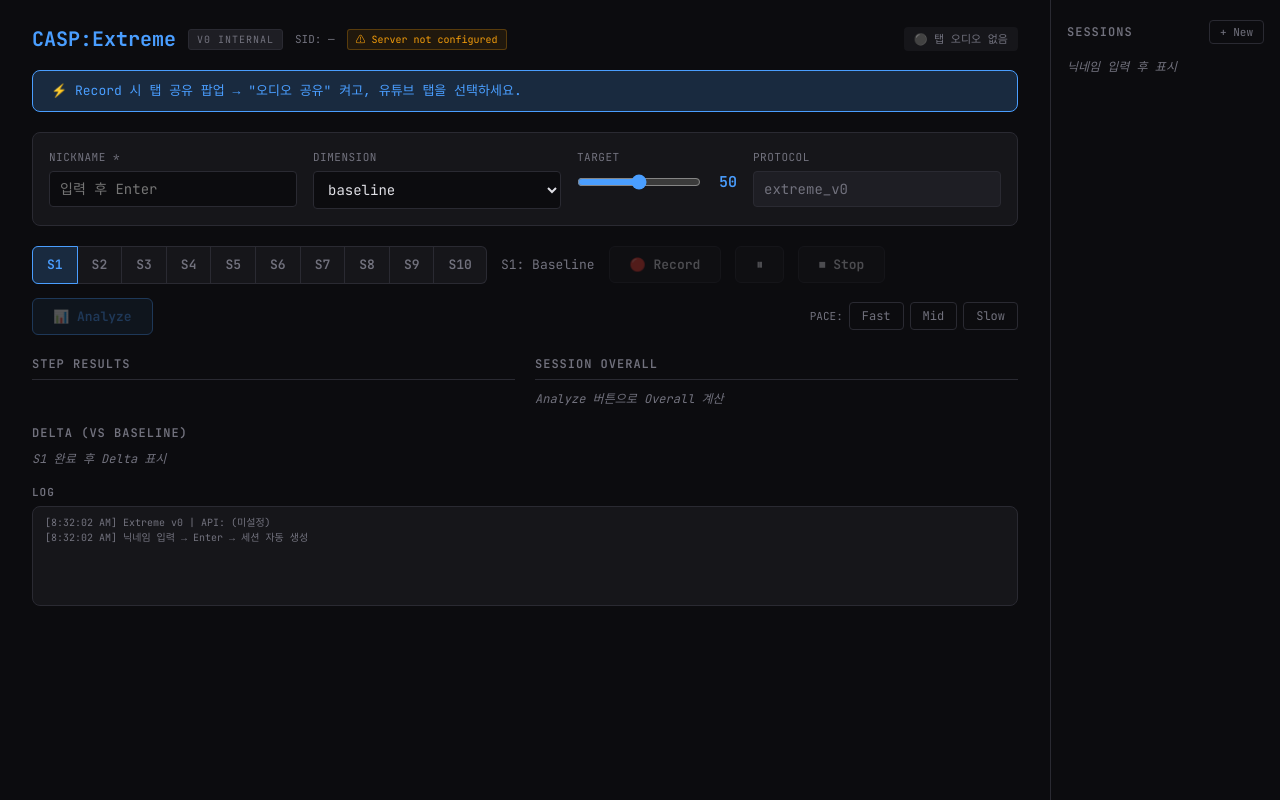
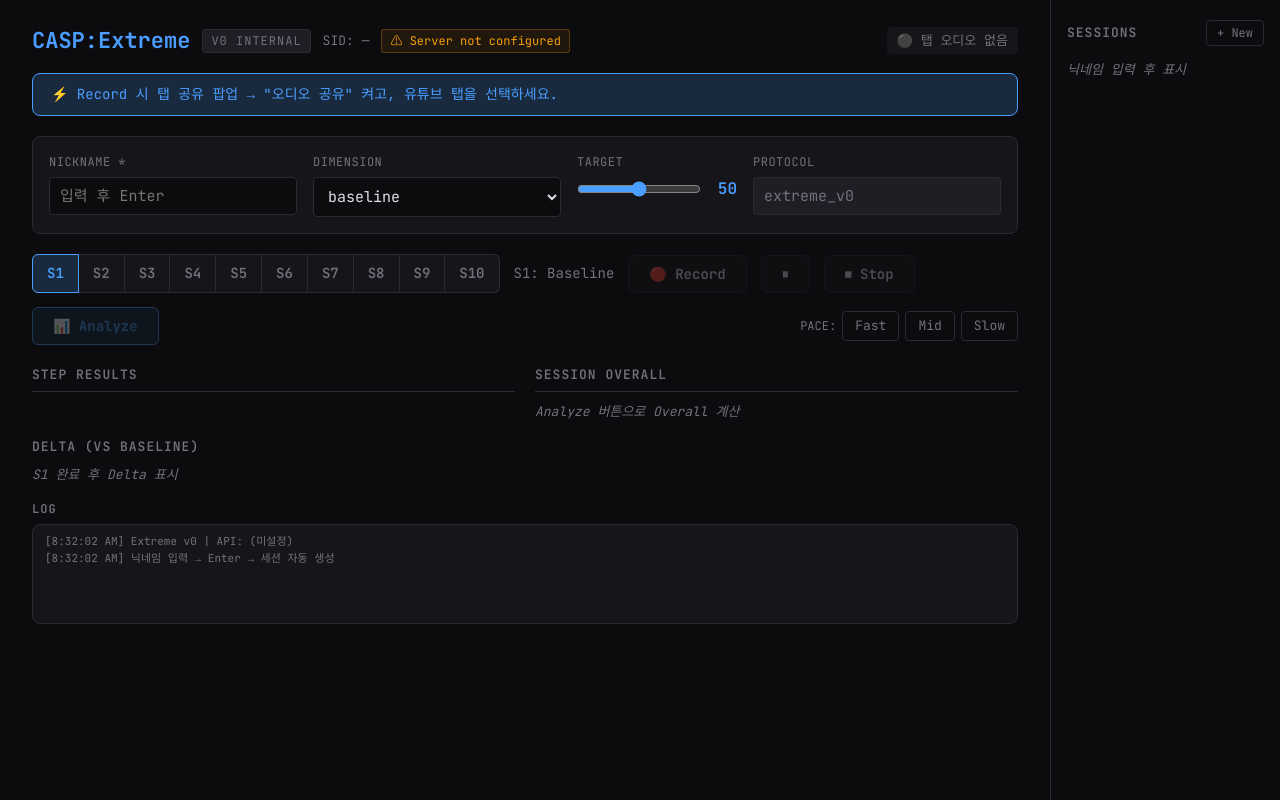
Before and after one commit to maenglion/extreme, a plain HTML site: page public/extreme.html in a window 1280 px wide. Drawn offline with Linux system fonts and the light colour scheme.

Commit message:
글씨 한단계씩 키우기

```diff
--- a/public/extreme.html
+++ b/public/extreme.html
@@ -20,7 +20,7 @@
       --sans: 'Noto Sans KR', sans-serif;
       --radius: 8px;
     }
-    body { background: var(--bg); color: var(--text); font-family: var(--sans); font-size: 14px; line-height: 1.5; }
+    body { background: var(--bg); color: var(--text); font-family: var(--sans); font-size: 16px; line-height: 1.5; }
 
     /* ── Page Layout: content + sidebar ── */
     .page { display: flex; max-width: 1440px; margin: 0 auto; min-height: 100vh; }
@@ -29,48 +29,48 @@
 
     /* ── Header (in content) ── */
     .header { display: flex; align-items: center; gap: 12px; margin-bottom: 16px; flex-wrap: wrap; }
-    .logo { font-family: var(--mono); font-weight: 700; font-size: 20px; color: var(--accent); }
-    .version-tag { font-family: var(--mono); font-size: 10px; color: var(--text-muted); background: var(--surface2); border: 1px solid var(--border); padding: 2px 8px; border-radius: 3px; text-transform: uppercase; letter-spacing: 1px; }
-    .sid-display { font-family: var(--mono); font-size: 11px; color: var(--text-muted); }
-    .server-status { font-family: var(--mono); font-size: 10px; padding: 2px 8px; border-radius: 3px; }
+    .logo { font-family: var(--mono); font-weight: 700; font-size: 22px; color: var(--accent); }
+    .version-tag { font-family: var(--mono); font-size: 12px; color: var(--text-muted); background: var(--surface2); border: 1px solid var(--border); padding: 2px 8px; border-radius: 3px; text-transform: uppercase; letter-spacing: 1px; }
+    .sid-display { font-family: var(--mono); font-size: 13px; color: var(--text-muted); }
+    .server-status { font-family: var(--mono); font-size: 12px; padding: 2px 8px; border-radius: 3px; }
     .server-status.not-configured { color: var(--orange); background: #f59e0b15; border: 1px solid #f59e0b44; }
     .server-status.configured { color: var(--green); background: var(--green-dim); border: 1px solid #34d39944; }
-    .view-badge { display: none; font-family: var(--mono); font-size: 11px; color: var(--orange); background: #f59e0b15; border: 1px solid #f59e0b44; padding: 3px 10px; border-radius: 4px; }
-    .btn-back { display: none; font-family: var(--mono); font-size: 11px; background: transparent; border: 1px solid var(--accent); color: var(--accent); padding: 3px 10px; border-radius: 4px; cursor: pointer; }
+    .view-badge { display: none; font-family: var(--mono); font-size: 13px; color: var(--orange); background: #f59e0b15; border: 1px solid #f59e0b44; padding: 3px 10px; border-radius: 4px; }
+    .btn-back { display: none; font-family: var(--mono); font-size: 13px; background: transparent; border: 1px solid var(--accent); color: var(--accent); padding: 3px 10px; border-radius: 4px; cursor: pointer; }
     .btn-back:hover { background: var(--accent-dim); }
     .header-spacer { flex: 1; }
-    .stream-info { font-family: var(--mono); font-size: 11px; padding: 4px 10px; border-radius: 4px; }
+    .stream-info { font-family: var(--mono); font-size: 13px; padding: 4px 10px; border-radius: 4px; }
     .stream-info.disconnected { color: var(--text-muted); background: var(--surface); }
     .stream-info.connected { color: var(--green); background: var(--green-dim); }
 
     /* ── Notice ── */
-    .notice { background: var(--accent-dim); border: 1px solid var(--border-active); border-radius: var(--radius); padding: 10px 18px; margin-bottom: 20px; font-size: 13px; color: var(--accent); font-family: var(--mono); }
+    .notice { background: var(--accent-dim); border: 1px solid var(--border-active); border-radius: var(--radius); padding: 10px 18px; margin-bottom: 20px; font-size: 14px; color: var(--accent); font-family: var(--mono); }
 
     /* ── Config ── */
     .config-panel { display: grid; grid-template-columns: 1fr 1fr 160px 1fr; gap: 16px; margin-bottom: 20px; padding: 16px; background: var(--surface); border: 1px solid var(--border); border-radius: var(--radius); }
-    .config-field label { display: block; font-size: 11px; font-family: var(--mono); color: var(--text-muted); text-transform: uppercase; letter-spacing: 0.5px; margin-bottom: 6px; }
-    .config-field input, .config-field select { width: 100%; background: var(--bg); border: 1px solid var(--border); border-radius: 4px; padding: 8px 10px; color: var(--text); font-family: var(--mono); font-size: 14px; outline: none; }
+    .config-field label { display: block; font-size: 12px; font-family: var(--mono); color: var(--text-muted); text-transform: uppercase; letter-spacing: 0.5px; margin-bottom: 6px; }
+    .config-field input, .config-field select { width: 100%; background: var(--bg); border: 1px solid var(--border); border-radius: 4px; padding: 8px 10px; color: var(--text); font-family: var(--mono); font-size: 15px; outline: none; }
     .config-field input:focus, .config-field select:focus { border-color: var(--accent); }
     .readonly-field { background: var(--surface2) !important; color: var(--text-muted) !important; cursor: default; }
     .target-row { display: flex; align-items: center; gap: 8px; }
     .target-row input[type="range"] { flex: 1; accent-color: var(--accent); padding: 0; background: none; border: none; }
-    .target-num { font-family: var(--mono); font-size: 15px; font-weight: 600; color: var(--accent); min-width: 28px; text-align: right; }
+    .target-num { font-family: var(--mono); font-size: 16px; font-weight: 600; color: var(--accent); min-width: 28px; text-align: right; }
 
     /* ── Step Row: tabs + label + buttons + pace ── */
     .step-row { display: flex; align-items: center; gap: 14px; margin-bottom: 20px; flex-wrap: wrap; }
     .step-tabs { display: flex; gap: 0; }
-    .step-tab { font-family: var(--mono); font-size: 13px; font-weight: 600; padding: 8px 14px; background: var(--surface); border: 1px solid var(--border); color: var(--text-muted); cursor: pointer; transition: all 0.12s; position: relative; user-select: none; }
+    .step-tab { font-family: var(--mono); font-size: 14px; font-weight: 600; padding: 8px 14px; background: var(--surface); border: 1px solid var(--border); color: var(--text-muted); cursor: pointer; transition: all 0.12s; position: relative; user-select: none; }
     .step-tab:first-child { border-radius: 6px 0 0 6px; }
     .step-tab:last-child { border-radius: 0 6px 6px 0; }
     .step-tab + .step-tab { border-left: none; }
     .step-tab:hover { background: var(--surface2); }
     .step-tab.active { background: var(--accent-dim); border-color: var(--accent); color: var(--accent); z-index: 1; }
-    .step-tab.recorded::after { content: "✓"; position: absolute; top: -5px; right: -5px; font-size: 8px; background: var(--green); color: var(--bg); width: 14px; height: 14px; border-radius: 50%; display: flex; align-items: center; justify-content: center; z-index: 2; }
+    .step-tab.recorded::after { content: "✓"; position: absolute; top: -5px; right: -5px; font-size: 9px; background: var(--green); color: var(--bg); width: 14px; height: 14px; border-radius: 50%; display: flex; align-items: center; justify-content: center; z-index: 2; }
 
-    .step-label-text { font-family: var(--mono); font-size: 13px; color: var(--text-muted); white-space: nowrap; }
+    .step-label-text { font-family: var(--mono); font-size: 14px; color: var(--text-muted); white-space: nowrap; }
 
     /* ── Buttons: Record / Pause / Stop / Analyze ── */
-    .btn { font-family: var(--mono); font-size: 13px; font-weight: 600; padding: 9px 20px; border: 1px solid var(--border); border-radius: 6px; cursor: pointer; transition: all 0.15s; display: inline-flex; align-items: center; gap: 6px; }
+    .btn { font-family: var(--mono); font-size: 14px; font-weight: 600; padding: 9px 20px; border: 1px solid var(--border); border-radius: 6px; cursor: pointer; transition: all 0.15s; display: inline-flex; align-items: center; gap: 6px; }
     .btn:disabled { opacity: 0.3; cursor: not-allowed; }
 
     .btn-record { background: var(--surface); color: var(--text); }
@@ -86,53 +86,53 @@
     .btn-analyze { background: var(--accent-dim); border-color: var(--accent); color: var(--accent); }
     .btn-analyze:hover:not(:disabled) { background: var(--accent); color: var(--bg); }
 
-    .record-status { font-family: var(--mono); font-size: 12px; color: var(--text-muted); }
+    .record-status { font-family: var(--mono); font-size: 13px; color: var(--text-muted); }
     .record-status.active { color: var(--red); animation: blink 1s step-end infinite; }
     .record-status.paused { color: var(--orange); animation: blink 1.5s step-end infinite; }
     @keyframes blink { 50% { opacity: 0; } }
 
     .tag-group { display: flex; gap: 6px; align-items: center; margin-left: auto; }
-    .tag-group span { font-family: var(--mono); font-size: 11px; color: var(--text-muted); text-transform: uppercase; }
+    .tag-group span { font-family: var(--mono); font-size: 12px; color: var(--text-muted); text-transform: uppercase; }
     .tag-radio { display: none; }
-    .tag-label { font-family: var(--mono); font-size: 12px; padding: 4px 12px; border: 1px solid var(--border); border-radius: 4px; color: var(--text-muted); cursor: pointer; }
+    .tag-label { font-family: var(--mono); font-size: 13px; padding: 4px 12px; border: 1px solid var(--border); border-radius: 4px; color: var(--text-muted); cursor: pointer; }
     .tag-radio:checked + .tag-label { border-color: var(--orange); color: var(--orange); background: #f59e0b15; }
 
     /* ── Results 2-col ── */
     .results-grid { display: grid; grid-template-columns: 1fr 1fr; gap: 20px; margin-bottom: 16px; }
-    .results-col h3 { font-family: var(--mono); font-size: 12px; font-weight: 600; color: var(--text-muted); text-transform: uppercase; letter-spacing: 1px; margin-bottom: 10px; padding-bottom: 6px; border-bottom: 1px solid var(--border); }
+    .results-col h3 { font-family: var(--mono); font-size: 13px; font-weight: 600; color: var(--text-muted); text-transform: uppercase; letter-spacing: 1px; margin-bottom: 10px; padding-bottom: 6px; border-bottom: 1px solid var(--border); }
     .result-card { background: var(--surface); border: 1px solid var(--border); border-radius: var(--radius); padding: 14px 16px; margin-bottom: 10px; opacity: 0; transform: translateY(6px); transition: all 0.25s ease; }
     .result-card.visible { opacity: 1; transform: translateY(0); }
     .result-card.highlighted { border-color: var(--accent); box-shadow: 0 0 0 1px var(--accent-dim); }
     .result-card-header { display: flex; align-items: center; gap: 10px; margin-bottom: 10px; }
-    .result-step-badge { font-family: var(--mono); font-size: 11px; font-weight: 700; background: var(--accent-dim); color: var(--accent); padding: 2px 8px; border-radius: 4px; }
+    .result-step-badge { font-family: var(--mono); font-size: 12px; font-weight: 700; background: var(--accent-dim); color: var(--accent); padding: 2px 8px; border-radius: 4px; }
     .overall-badge { background: var(--green-dim); color: var(--green); }
-    .result-step-label { font-size: 12px; color: var(--text-muted); }
+    .result-step-label { font-size: 13px; color: var(--text-muted); }
     .result-metrics { display: grid; grid-template-columns: repeat(3, 1fr); gap: 6px 14px; }
     .metric-item { display: flex; justify-content: space-between; align-items: baseline; }
-    .metric-name { font-family: var(--mono); font-size: 11px; color: var(--text-muted); }
-    .metric-value { font-family: var(--mono); font-size: 12px; font-weight: 600; color: var(--text); }
+    .metric-name { font-family: var(--mono); font-size: 12px; color: var(--text-muted); }
+    .metric-value { font-family: var(--mono); font-size: 13px; font-weight: 600; color: var(--text); }
 
     /* ── Delta ── */
     .delta-section { margin-bottom: 16px; }
-    .delta-section h3 { font-family: var(--mono); font-size: 12px; font-weight: 600; color: var(--text-muted); text-transform: uppercase; letter-spacing: 1px; margin-bottom: 8px; }
-    .delta-table { width: 100%; border-collapse: collapse; font-family: var(--mono); font-size: 12px; }
-    .delta-table th { text-align: right; padding: 5px 10px; color: var(--text-muted); font-weight: 600; font-size: 11px; border-bottom: 1px solid var(--border); }
+    .delta-section h3 { font-family: var(--mono); font-size: 13px; font-weight: 600; color: var(--text-muted); text-transform: uppercase; letter-spacing: 1px; margin-bottom: 8px; }
+    .delta-table { width: 100%; border-collapse: collapse; font-family: var(--mono); font-size: 13px; }
+    .delta-table th { text-align: right; padding: 5px 10px; color: var(--text-muted); font-weight: 600; font-size: 12px; border-bottom: 1px solid var(--border); }
     .delta-table th:first-child { text-align: left; }
     .delta-table td { text-align: right; padding: 5px 10px; border-bottom: 1px solid var(--border); }
     .delta-table td:first-child { text-align: left; }
     .delta-step-label { color: var(--text-muted); font-weight: 600; }
     .delta-pos { color: var(--red); }
     .delta-neg { color: var(--green); }
-    .placeholder { color: var(--text-muted); font-size: 12px; font-family: var(--mono); font-style: italic; }
+    .placeholder { color: var(--text-muted); font-size: 13px; font-family: var(--mono); font-style: italic; }
 
     /* ── Log ── */
-    .log-section h3 { font-family: var(--mono); font-size: 11px; font-weight: 600; color: var(--text-muted); text-transform: uppercase; letter-spacing: 1px; margin-bottom: 6px; }
-    .log-area { background: var(--surface); border: 1px solid var(--border); border-radius: var(--radius); padding: 8px 12px; font-family: var(--mono); font-size: 10px; color: var(--text-muted); height: 100px; overflow-y: auto; white-space: pre-wrap; word-break: break-all; }
+    .log-section h3 { font-family: var(--mono); font-size: 12px; font-weight: 600; color: var(--text-muted); text-transform: uppercase; letter-spacing: 1px; margin-bottom: 6px; }
+    .log-area { background: var(--surface); border: 1px solid var(--border); border-radius: var(--radius); padding: 8px 12px; font-family: var(--mono); font-size: 11px; color: var(--text-muted); height: 100px; overflow-y: auto; white-space: pre-wrap; word-break: break-all; }
 
     /* ── Sidebar ── */
-    .sidebar-title { font-family: var(--mono); font-size: 12px; font-weight: 600; color: var(--text-muted); text-transform: uppercase; letter-spacing: 1px; }
+    .sidebar-title { font-family: var(--mono); font-size: 13px; font-weight: 600; color: var(--text-muted); text-transform: uppercase; letter-spacing: 1px; }
     .sidebar-header { display: flex; justify-content: space-between; align-items: center; margin-bottom: 4px; }
-    .btn-new { font-family: var(--mono); font-size: 11px; background: transparent; border: 1px solid var(--border); color: var(--text-muted); padding: 4px 10px; border-radius: 4px; cursor: pointer; }
+    .btn-new { font-family: var(--mono); font-size: 12px; background: transparent; border: 1px solid var(--border); color: var(--text-muted); padding: 4px 10px; border-radius: 4px; cursor: pointer; }
     .btn-new:hover { border-color: var(--accent); color: var(--accent); }
     .session-list { flex: 1; overflow-y: auto; display: flex; flex-direction: column; gap: 4px; }
     .session-item { padding: 8px 10px; border: 1px solid var(--border); border-radius: 6px; cursor: pointer; transition: all 0.12s; }
@@ -141,9 +141,9 @@
     .session-item.past-session { opacity: 0.5; }
     .session-item.past-session:hover { opacity: 0.8; }
     .session-item-top { display: flex; justify-content: space-between; align-items: center; }
-    .session-sid { font-family: var(--mono); font-size: 11px; color: var(--text); }
-    .session-active-badge { font-family: var(--mono); font-size: 9px; font-weight: 700; color: var(--green); background: var(--green-dim); padding: 1px 6px; border-radius: 3px; }
-    .session-item-bottom { display: flex; justify-content: space-between; font-family: var(--mono); font-size: 10px; color: var(--text-muted); margin-top: 3px; }
+    .session-sid { font-family: var(--mono); font-size: 12px; color: var(--text); }
+    .session-active-badge { font-family: var(--mono); font-size: 10px; font-weight: 700; color: var(--green); background: var(--green-dim); padding: 1px 6px; border-radius: 3px; }
+    .session-item-bottom { display: flex; justify-content: space-between; font-family: var(--mono); font-size: 11px; color: var(--text-muted); margin-top: 3px; }
 
     ::-webkit-scrollbar { width: 5px; }
     ::-webkit-scrollbar-track { background: var(--bg); }
```
